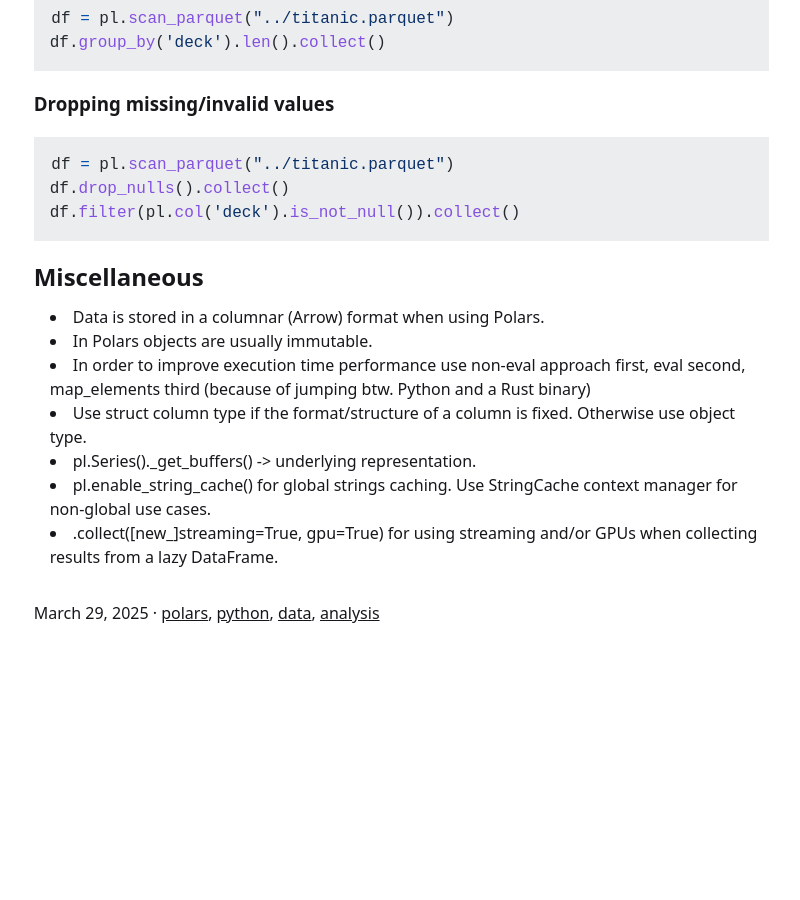
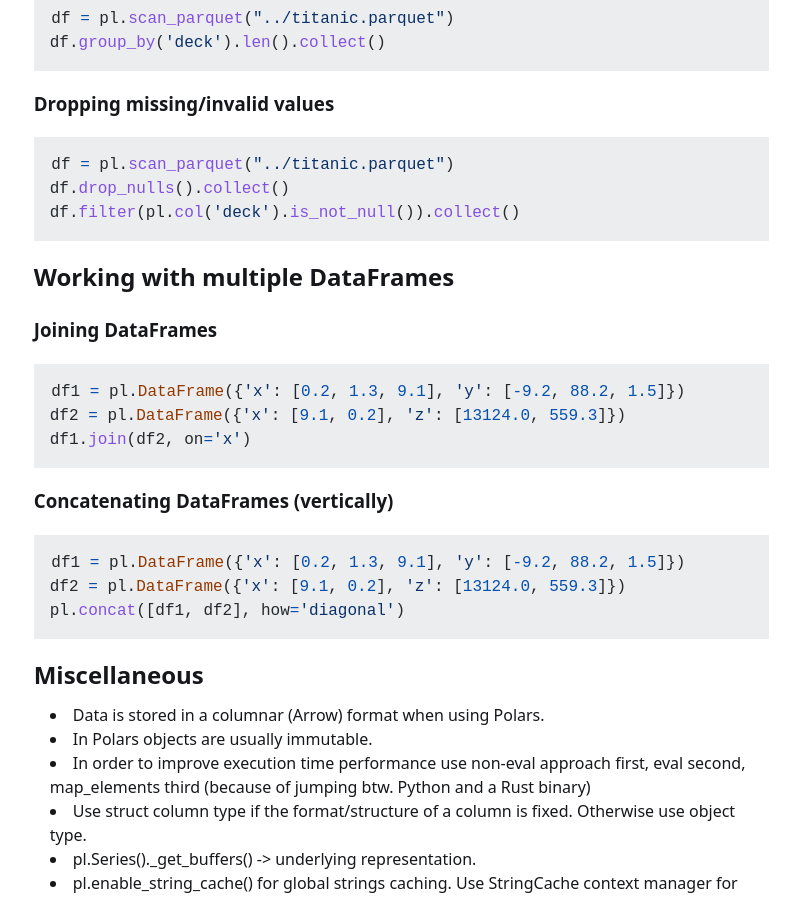
Before and after one commit to ovidiuparvu/ovidiuparvu.github.io, a Jekyll site: the page built from _posts/2025-03-29-an-intro-to-polars.md, in a window 1280 px wide and 900 px high, scrolled down 4653 px. Shown: the whole window, without its empty margins (319-1119 px from the left). Built offline with Jekyll 4.4.1, drawn with Linux system fonts in a browser that asks for light colours; before the commit the page ends 5374 px from its top, so only the background shows below that.

Commit message:
Add sections for joining and concatenating DataFrames in Polars tutorial

````diff
--- a/_posts/2025-03-29-an-intro-to-polars.md
+++ b/_posts/2025-03-29-an-intro-to-polars.md
@@ -223,6 +223,24 @@ df.drop_nulls().collect()
 df.filter(pl.col('deck').is_not_null()).collect()
 ```
 
+## Working with multiple DataFrames
+
+### Joining DataFrames
+
+```python
+df1 = pl.DataFrame({'x': [0.2, 1.3, 9.1], 'y': [-9.2, 88.2, 1.5]})
+df2 = pl.DataFrame({'x': [9.1, 0.2], 'z': [13124.0, 559.3]})
+df1.join(df2, on='x')
+```
+
+### Concatenating DataFrames (vertically)
+
+```python
+df1 = pl.DataFrame({'x': [0.2, 1.3, 9.1], 'y': [-9.2, 88.2, 1.5]})
+df2 = pl.DataFrame({'x': [9.1, 0.2], 'z': [13124.0, 559.3]})
+pl.concat([df1, df2], how='diagonal')
+```
+
 ## Miscellaneous
 
 - Data is stored in a columnar (Arrow) format when using Polars.
````
